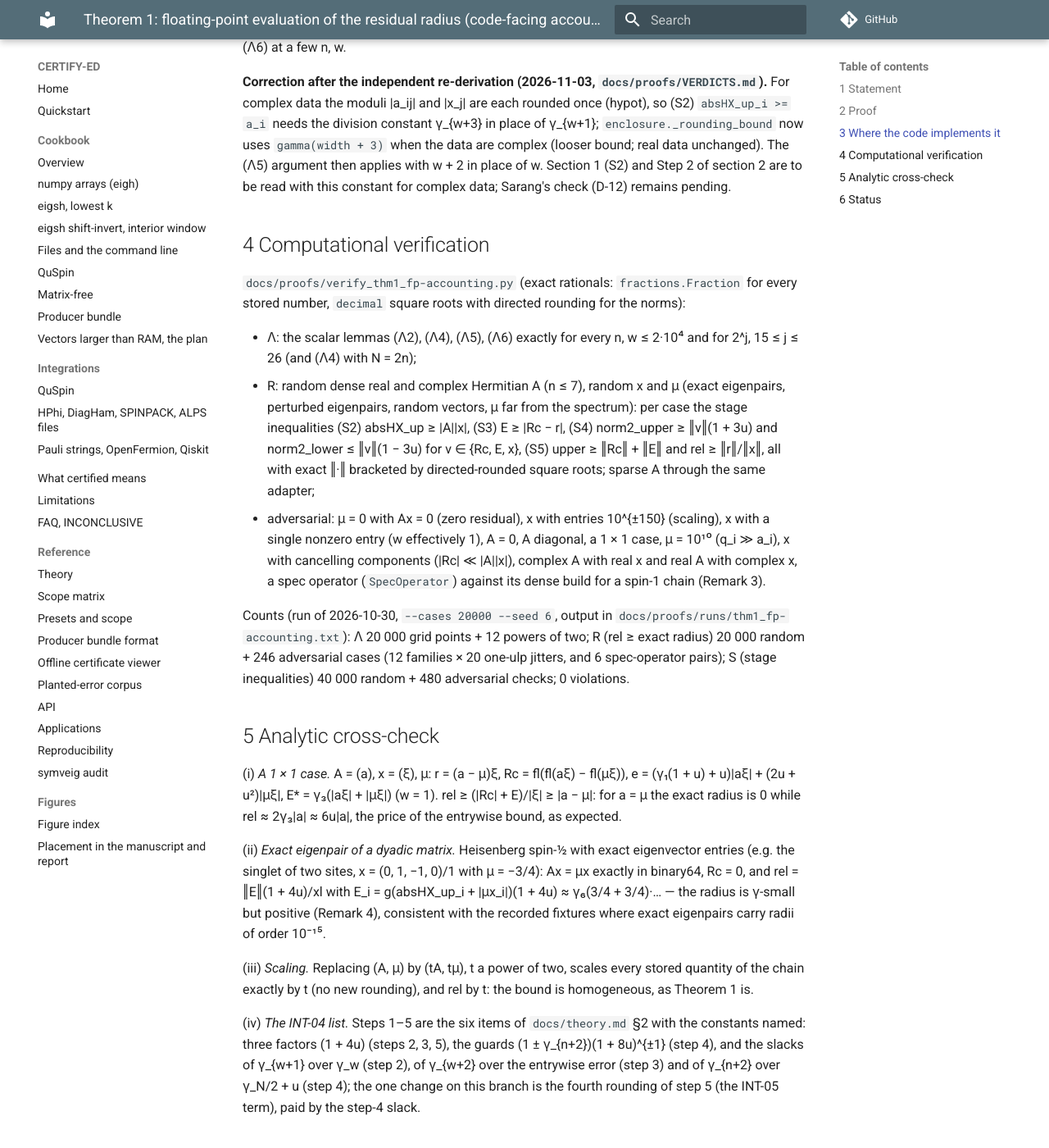
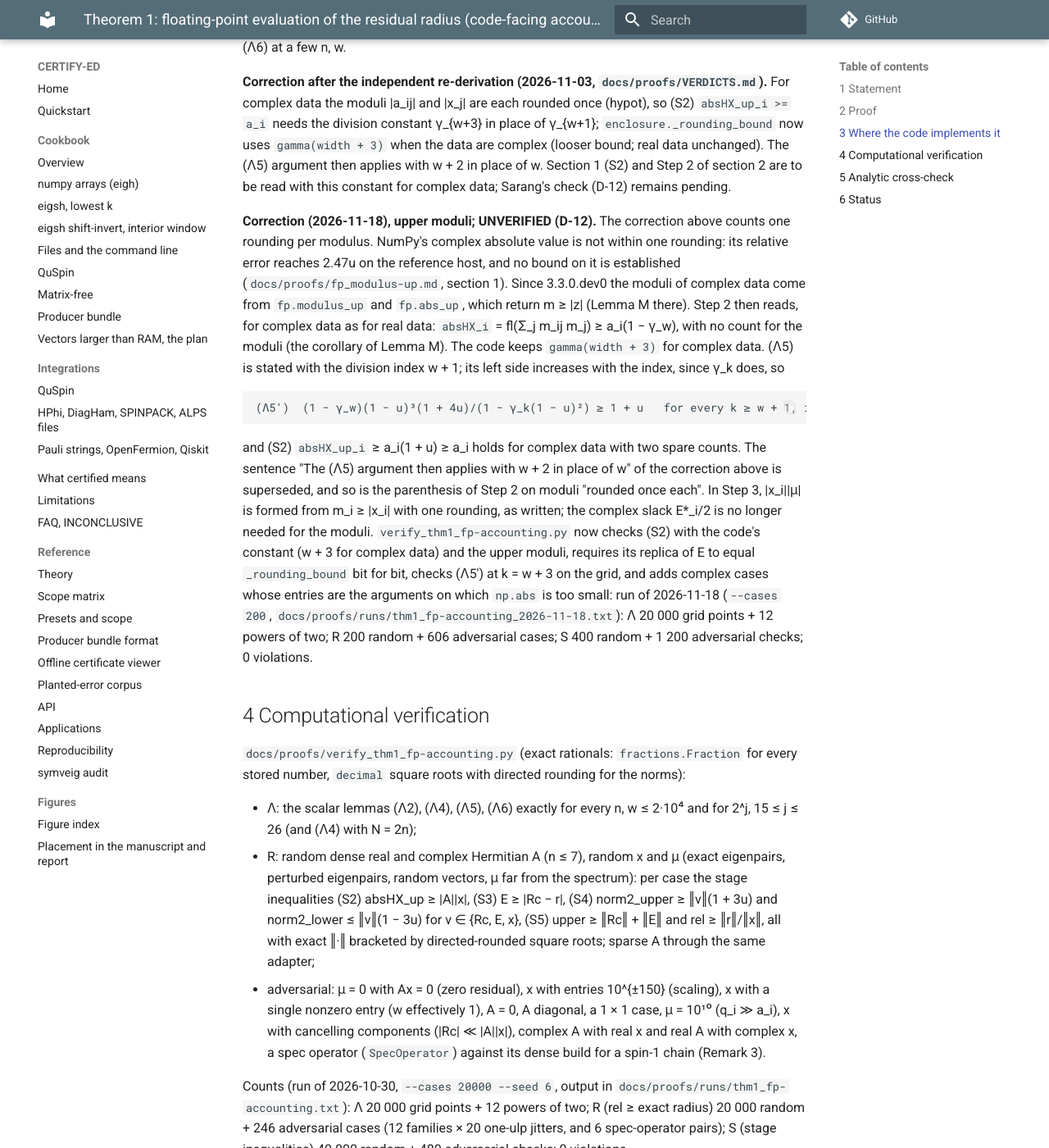
Before and after one commit to sarang-kernel/CERTIFY-ED, an MkDocs documentation site: the page built from docs/proofs/thm1_fp-accounting.md, in a window 1280 px wide and 1400 px high, scrolled down 5121 px. Shown: the whole window at 82% size. Built offline with MkDocs 1.6.1 and Material for MkDocs 9.7.7, drawn with Linux system fonts in a browser that asks for light colours; comment, search, counter and statistics services are not loaded; some of the changed text lies outside the part shown.

Commit message:
Correct thm1 and E-05 for upper moduli

```diff
--- a/docs/proofs/thm1_fp-accounting.md
+++ b/docs/proofs/thm1_fp-accounting.md
@@ -159,6 +159,25 @@ arithmetic; `tests/test_backlog_proofs.py::test_theorem1_accounting_slack_consta
 
 **Correction after the independent re-derivation (2026-11-03, `docs/proofs/VERDICTS.md`).** For complex data the moduli |a_ij| and |x_j| are each rounded once (hypot), so (S2) `absHX_up_i >= a_i` needs the division constant γ_{w+3} in place of γ_{w+1}; `enclosure._rounding_bound` now uses `gamma(width + 3)` when the data are complex (looser bound; real data unchanged). The (Λ5) argument then applies with w + 2 in place of w. Section 1 (S2) and Step 2 of section 2 are to be read with this constant for complex data; Sarang's check (D-12) remains pending.
 
+**Correction (2026-11-18), upper moduli; UNVERIFIED (D-12).** The correction above counts one rounding per modulus.
+NumPy's complex absolute value is not within one rounding: its relative error reaches 2.47u on the reference host,
+and no bound on it is established (`docs/proofs/fp_modulus-up.md`, section 1). Since 3.3.0.dev0 the moduli of complex data come from
+`fp.modulus_up` and `fp.abs_up`, which return m ≥ |z| (Lemma M there). Step 2 then reads, for complex data as for real
+data: `absHX_i` = fl(Σ_j m_ij m_j) ≥ a_i(1 − γ_w), with no count for the moduli (the corollary of Lemma M). The code
+keeps `gamma(width + 3)` for complex data. (Λ5) is stated with the division index w + 1; its left side increases with
+the index, since γ_k does, so
+
+    (Λ5′)  (1 − γ_w)(1 − u)³(1 + 4u)/(1 − γ_k(1 − u)²) ≥ 1 + u   for every k ≥ w + 1, in particular k = w + 3,
+
+and (S2) `absHX_up_i` ≥ a_i(1 + u) ≥ a_i holds for complex data with two spare counts. The sentence "The (Λ5) argument
+then applies with w + 2 in place of w" of the correction above is superseded, and so is the parenthesis of Step 2 on
+moduli "rounded once each". In Step 3, |x_i||μ| is formed from m_i ≥ |x_i| with one rounding, as written; the complex
+slack E*_i/2 is no longer needed for the moduli. `verify_thm1_fp-accounting.py` now checks (S2) with the code's
+constant (w + 3 for complex data) and the upper moduli, requires its replica of E to equal `_rounding_bound` bit for
+bit, checks (Λ5′) at k = w + 3 on the grid, and adds complex cases whose entries are the arguments on which `np.abs`
+is too small: run of 2026-11-18 (`--cases 200`, `docs/proofs/runs/thm1_fp-accounting_2026-11-18.txt`): Λ 20 000 grid
+points + 12 powers of two; R 200 random + 606 adversarial cases; S 400 random + 1 200 adversarial checks; 0 violations.
+
 ## 4 Computational verification
 
 `docs/proofs/verify_thm1_fp-accounting.py` (exact rationals: `fractions.Fraction` for every stored number,
@@ -201,3 +220,4 @@ is the fourth rounding of step 5 (the INT-05 term), paid by the step-4 slack.
 ## 6 Status
 
 Derived by Claude on 2026-10-30; machine-checked (20 000 (40 000 stage checks, 20 000 lemma grid points) random + 246 (480 stage checks, 12 lemma grid points) adversarial cases, 0 violations); independent re-derivation: done 2026-10-30 (fresh-context session, verdict GAP, docs/proofs/VERDICTS.md); Sarang's check (D-12): pending.
+Correction for upper moduli on 2026-11-18 (end of section 3; UNVERIFIED, D-12).
```
Also changed, not shown: docs/proofs/E-05_variational.md (+10 -0 lines).
